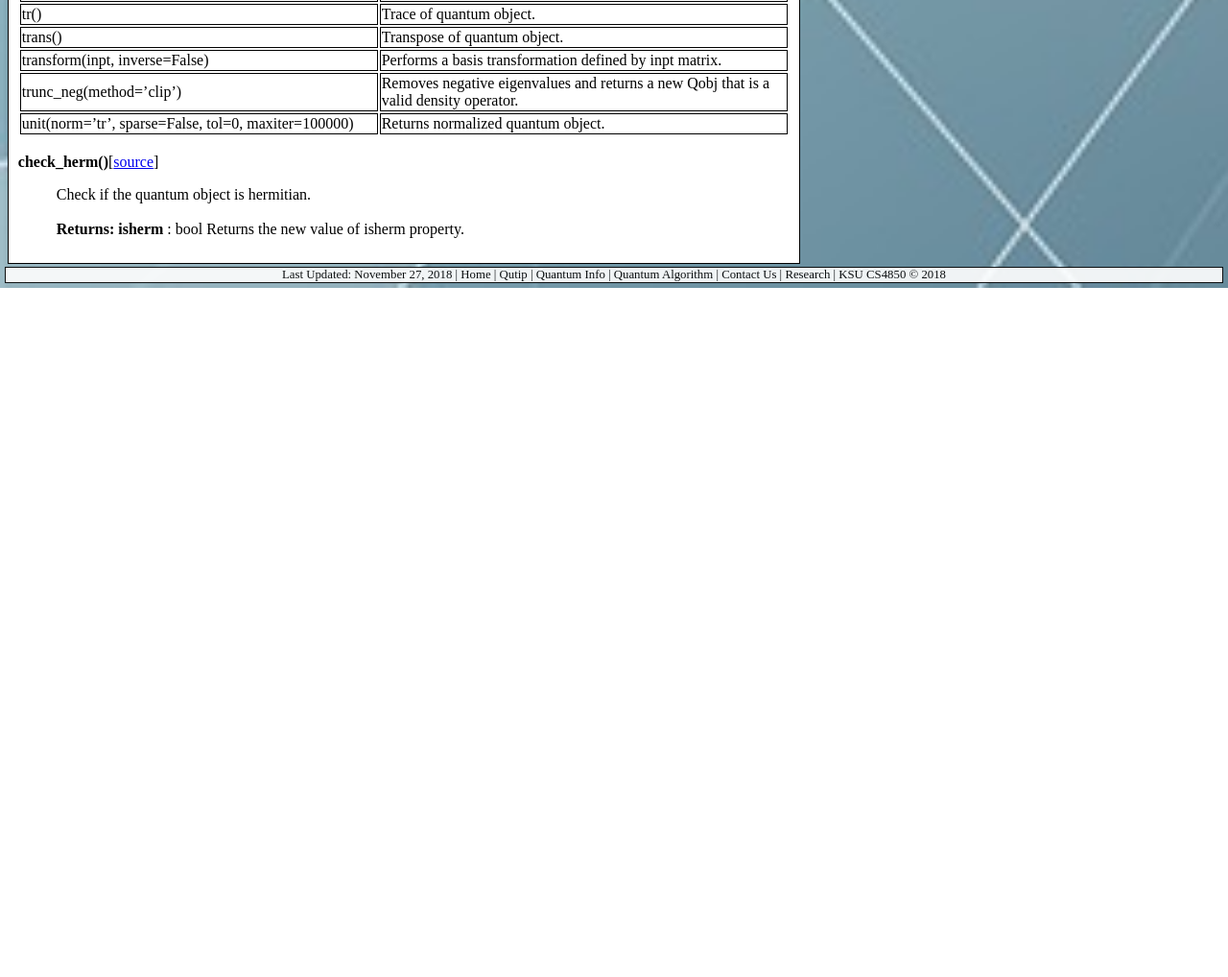
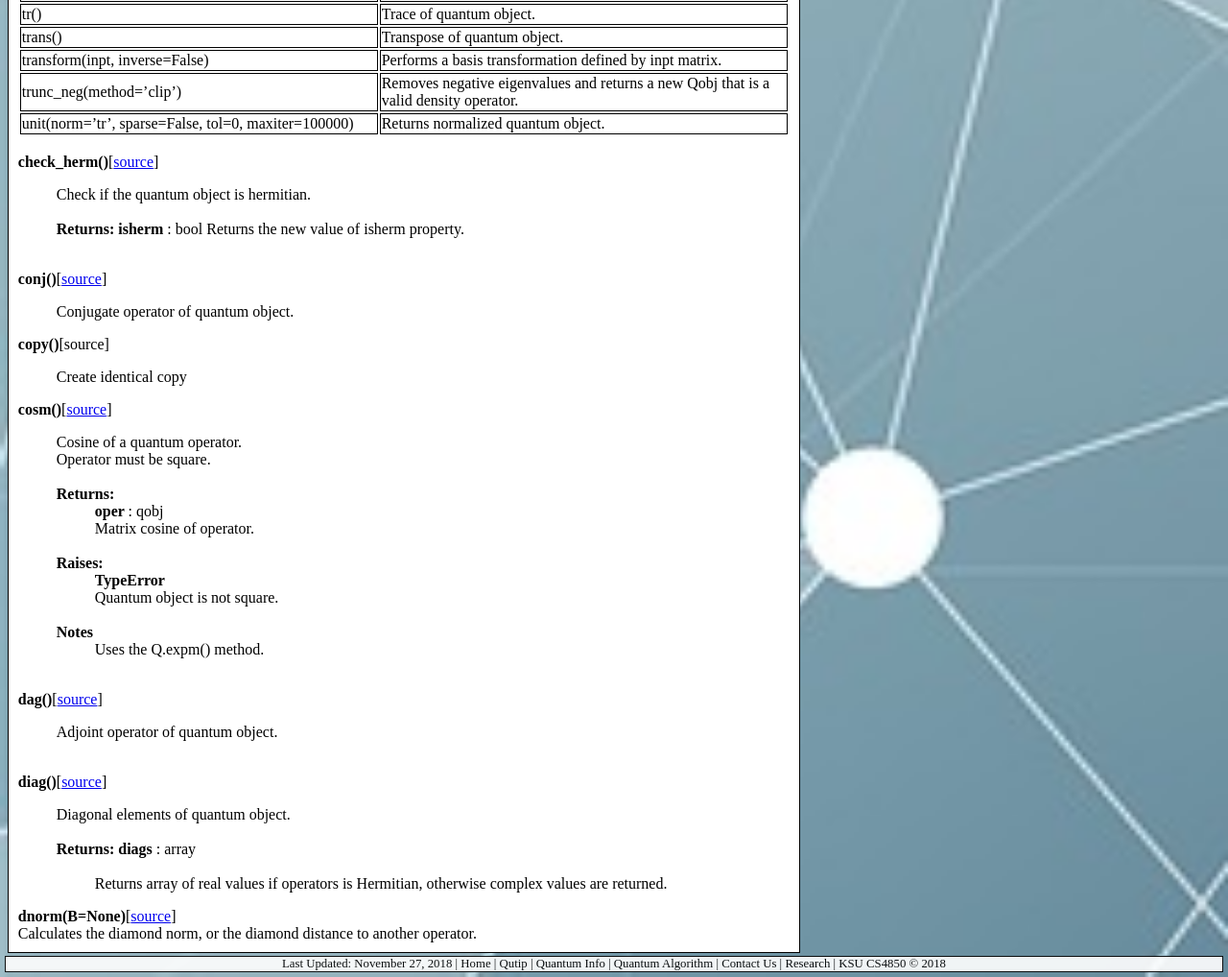
Before and after one commit to igaller/CS4850, a plain HTML site: page qutip/qutip.html in a window 1280 px wide. Shown: the part 3860-4878 px from the top of the page at 96% size. Before the commit the page ends 4160 px from the top, so only its background shows below. Drawn offline with Linux system fonts and the light colour scheme.

Commit message:
Update qutip.html

```diff
--- a/qutip/qutip.html
+++ b/qutip/qutip.html
@@ -436,32 +436,56 @@ Check if the quantum object is hermitian.<br><br>
 <b>Returns:</b>
 <b>isherm </b>: bool
 Returns the new value of isherm property.
+</ul><br>
+
+<b>conj()</b>[<a href="http://qutip.org/docs/latest/modules/qutip/qobj.html#Qobj.conj">source</a>]
+<ul>
+Conjugate operator of quantum object.
 </ul>
+
+<b>copy()</b>[source]
+<ul>
+Create identical copy
+</ul>
+
+<b>cosm()</b>[<a href="http://qutip.org/docs/latest/modules/qutip/qobj.html#Qobj.cosm">source</a>]
+<ul>
+Cosine of a quantum operator.<br>
+Operator must be square.<br><br>
+
+<b>Returns:</b><br>
+<ul>
+<b>oper </b>: qobj<br>
+Matrix cosine of operator.<br>
+</ul><br>
+<b>Raises:</b>
+<ul>
+<b>TypeError</b><br>
+Quantum object is not square.<br>
+</ul><br>
+
+<b>Notes</b><br>
+<ul>
+Uses the Q.expm() method.
+</ul><br>
+</ul>
+<b>dag()</b>[<a href="http://qutip.org/docs/latest/modules/qutip/qobj.html#Qobj.dag">source</a>]
+<ul>
+Adjoint operator of quantum object.
+</ul><br>
+
+<b>diag()</b>[<a href="http://qutip.org/docs/latest/modules/qutip/qobj.html#Qobj.diag">source</a>]
+<ul>
+Diagonal elements of quantum object.<br><br>
+<b>Returns:</b>
+<b>diags </b>: array<br><br>
+<ul>
+Returns array of real values if operators is Hermitian, otherwise complex values are returned.
+</ul></ul>
+
+<b>dnorm(B=None)</b>[<a href="http://qutip.org/docs/latest/modules/qutip/qobj.html#Qobj.dual_chan">source</a>]<br>
+Calculates the diamond norm, or the diamond distance to another operator.<br>
 <!--
-conj()[source]
-Conjugate operator of quantum object.
-copy()[source]
-Create identical copy
-cosm()[source]
-Cosine of a quantum operator.
-Operator must be square.
-Returns:
-oper : qobj
-Matrix cosine of operator.
-Raises:
-TypeError
-Quantum object is not square.
-Notes
-Uses the Q.expm() method.
-dag()[source]
-Adjoint operator of quantum object.
-diag()[source]
-Diagonal elements of quantum object.
-Returns:
-diags : array
-Returns array of real values if operators is Hermitian, otherwise complex values are returned.
-dnorm(B=None)[source]
-Calculates the diamond norm, or the diamond distance to another operator.
 Parameters:
 B : Qobj or None
 If B is not None, the diamond distance d(A, B) = dnorm(A - B) between this operator and B is returned instead of the diamond norm.
@@ -751,7 +775,6 @@ Normalized quantum object.
 -->
 
 
-
     </div>
 
     <div class="column side">
```
